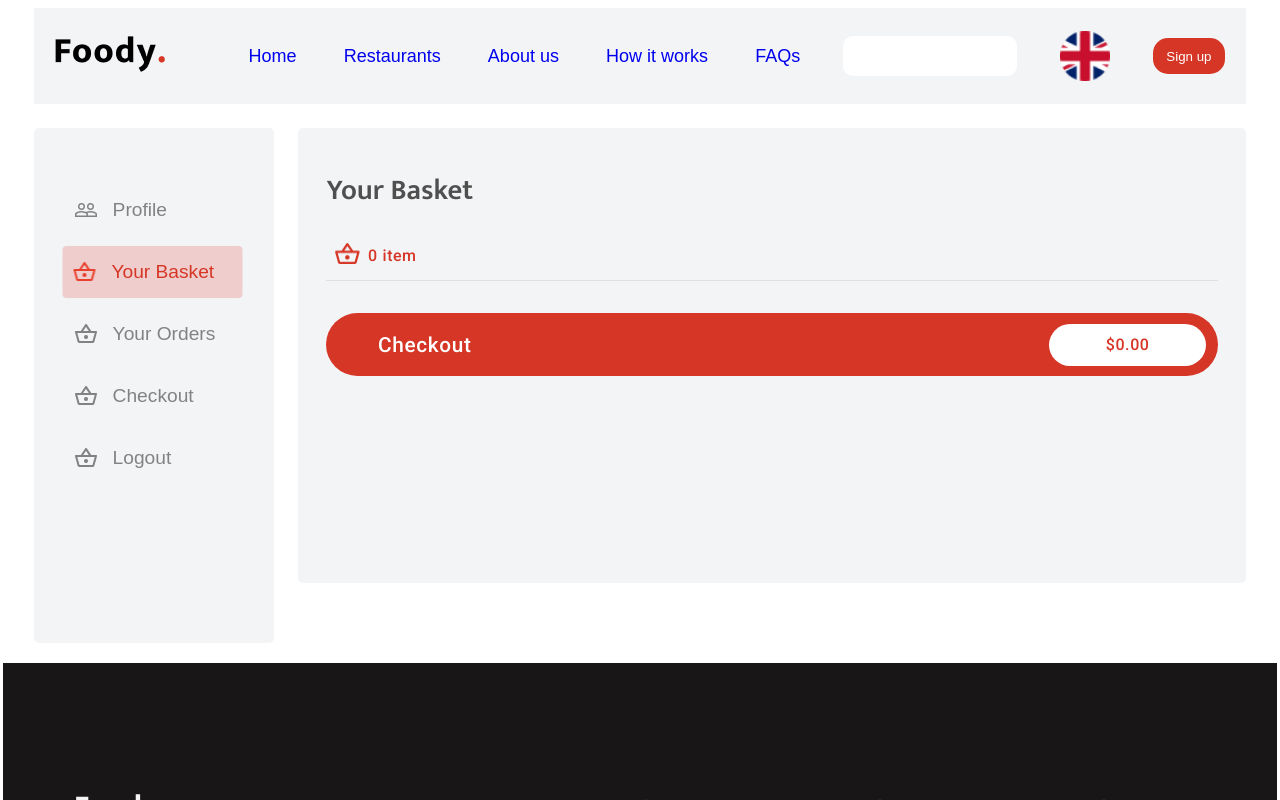
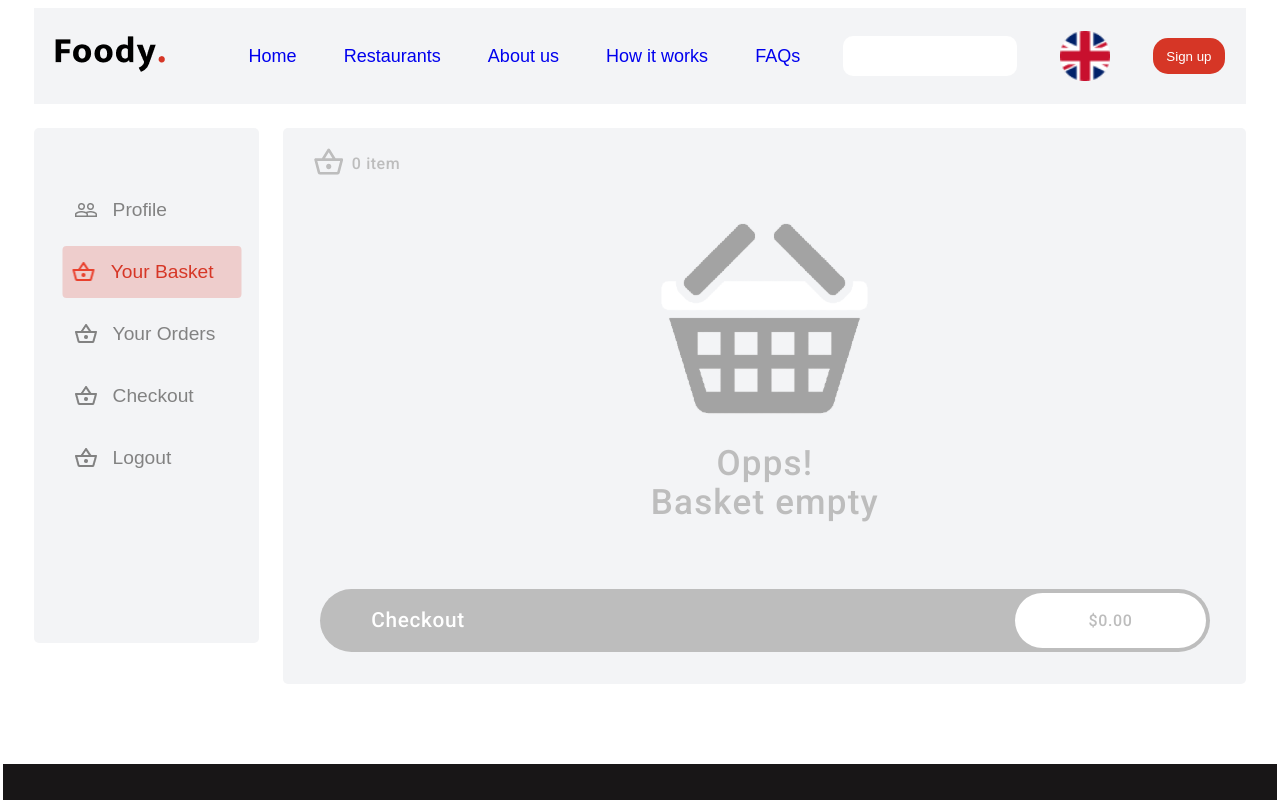
Before and after one commit to Rufat239/foody_client, a React (Create React App) app: page /yourBasketPage in a window 1280 px wide. Shown: the top 800 px of the page. Built offline with nearby package versions, Linux system fonts and the light colour scheme.

Commit message:
Created empty basket for Basket Page and writed css

```diff
--- /dev/null
+++ b/src/components/EmptyBasket/EmptyBasket.jsx
@@ -0,0 +1,47 @@
+import React from "react";
+import iconBasket from "../../assets/userBasket/iconBasket.svg";
+import emptyBasket from "../../assets/userBasket/emptyBasket.svg";
+import "../../style/emptyBasket.css"
+
+function EmptyBasket() {
+  return (
+    <div className="userEmptyBasketContainer2">
+      <div className="userEmptyBasketHeadPad2">
+
+        <div className="itemQuantityEmpty2">
+          <figure>
+            <img src={iconBasket} alt="" />
+          </figure>
+
+          <div className="quantityItemsEmpty2">
+            <span>0</span>
+            <p>item</p>
+          </div>
+        </div>
+        {/* </div> */}
+      </div>
+
+      <div className="userEmptyBasketItems2">
+
+        <figure>
+          <img src={emptyBasket} alt="" />
+        </figure>
+
+          <h2 className="firstEmptyText">Opps!</h2>
+          <h2 className="secondEmptyText">Basket empty</h2>
+      </div>
+
+
+      <div className="checkoutEmptyContainer2">
+        <button className="checkoutEmptyButton2">
+          <span className="checkoutEmptyText2">Checkout</span>
+          <span className="checkoutEmptyPrice2">$0.00</span>
+        </button>
+      </div>
+
+    </div>
+
+  );
+};
+
+export default EmptyBasket;
--- a/src/pages/YourBasketPage.jsx
+++ b/src/pages/YourBasketPage.jsx
@@ -1,14 +1,21 @@
 import React from 'react'
 import Sidebar from '../components/Sidebar/Sidebar'
 import UserBasket from '../components/UserBasket/UserBasket'
+import EmptyBasket from '../components/EmptyBasket/EmptyBasket'
+import { useSelector } from 'react-redux';
 
 
 function YourBasketPage() {
+  const basketItems = useSelector(state => state.basket.basketItems);
   return (
     <div>
     <div style={{ display: "flex", marginTop: "2%", columnGap: "2%" }}>
       <Sidebar />
-      <UserBasket />
+      {basketItems.length>0 ?(
+ <UserBasket />
+) : (
+  <EmptyBasket />
+)}
     </div>
     {/* <Footer /> */}
   </div>
--- /dev/null
+++ b/src/style/emptyBasket.css
@@ -0,0 +1,177 @@
+@import url("https://fonts.googleapis.com/css2?family=Mukta:wght@200;300;400;500;600;700;800&family=Roboto:ital,wght@0,100;0,300;0,400;0,500;0,700;0,900;1,100;1,300;1,400;1,500;1,700;1,900&display=swap");
+@import url("https://fonts.googleapis.com/css2?family=Roboto:ital,wght@0,100;0,300;0,400;0,500;0,700;0,900;1,100;1,300;1,400;1,500;1,700;1,900&display=swap");
+
+.userEmptyBasketContainer2 {
+  width: 79%;
+  /* height: 515px; */
+  height: auto;
+  background-color: #f3f4f6;
+  border-radius: 5px;
+  margin-bottom: 60px;
+  padding-inline: 3%;
+}
+
+
+
+                                   /* Quantity part */
+
+.itemQuantityEmpty2 {
+  display: flex;
+  transform: translateX(-3em);
+  /* gap: -20px; */
+}
+.itemQuantityEmpty2 figure {
+  color: #f3f4f6;
+  width: 2em;
+  height: 1.9em;
+}
+
+.itemQuantityEmpty2 figure img {
+  width: 100%;
+  height: 100%;
+}
+.quantityItemsEmpty2 {
+  display: flex;
+  flex-direction: row;
+  align-items: center;
+  margin-top: 8px;
+  transform: translateX(-2em);
+  gap: 5px;
+}
+
+.quantityItemsEmpty2 span,
+.quantityItemsEmpty2 p {
+  /* transform: translateX(-2em); */
+  font-size: 1rem;
+  font-family: "Roboto";
+  font-weight: 500;
+  color: #bdbdbd;
+  letter-spacing: 0.48px;
+}
+
+                                  /* Main part of empty basket css */
+.userEmptyBasketItems2 {
+  display: flex;
+  flex-direction: column;
+  justify-content: center;
+  align-items: center;
+}
+.userEmptyBasketItems2 figure{
+  width: 263px;
+  height: 236px;
+}
+.userEmptyBasketItems2 figure img{
+width: 100%;
+height: 100%;
+}
+
+.userEmptyBasketItems2 h2{
+  color: #bdbdbd;
+  text-align: center;
+  font-family: "Roboto";
+font-size: 35px;
+font-weight: 500;
+line-height: 50px;
+letter-spacing: 1.2px;
+}
+.firstEmptyText{
+  margin-top: -20px;
+}
+.secondEmptyText{
+  margin-top: -40px;
+}
+
+                                          /* Checkout part */
+
+.checkoutEmptyContainer2 {
+  display: flex;
+  justify-content: center;
+  align-items: center;
+  padding: 2em 0;
+  /* margin-top: -20px; */
+}
+
+
+.checkoutEmptyButton2 {
+  width: 100%;
+  height: 3.6em;
+  display: flex;
+  justify-content: space-between;
+  align-items: center;
+  background-color: #BDBDBD;
+  color: #fff;
+  padding: 0.9em 1.8em;
+  border: none;
+  border-radius: 6.25em;
+  /* border-radius: 5px; */
+  font-size: 1.1rem;
+  cursor: pointer;
+}
+
+.checkoutEmptyText2 {
+  margin-right: 1.25em;
+  font-family: "Roboto";
+  font-size: 1.3rem;
+  font-weight: 500;
+  font-style: normal;
+  letter-spacing: 0.66px;
+  margin-left: 20px;
+}
+
+.checkoutEmptyPrice2 {
+  width: 23%;
+  height: 3.4em;
+  font-family: "Roboto";
+  font-weight: 500;
+  background-color: #fff;
+  color: #BDBDBD;
+  display: flex;
+  justify-content: center;
+  align-items: center;
+  border-radius: 6.25em;
+  font-size: 1rem;
+  margin-right: -1.7em;
+  letter-spacing: 0.6px;
+}
+
+@media screen and (max-width: 431px) {
+  .userEmptyBasketContainer2 {
+    width: 100%;
+    background-color: #fff;
+    margin-top: 20px;
+  }
+  .userEmptyBasketHeadPad2 {
+    padding-inline: 3%;
+  }
+ .userEmptyBasketItems2 figure{
+  width: 178px;
+  height: 160px;
+
+ }
+ .userEmptyBasketItems2 figure img{
+  /* background-color: rgba(255, 255, 255, 0.938);  */
+  opacity: 0.3;
+  /* filter: brightness(0) saturate(1000%) sepia(100%) hue-rotate(-50deg) saturate(1000%); */
+ }
+  .userEmptyBasketItems2 h2{
+    font-size: 30px;
+  }
+
+  .checkoutEmptyButton2 {
+    height: 2.5em;
+  }
+  .checkoutEmptyText2 {
+    margin-left: 6px;
+    font-size: 0.8rem;
+  }
+  .checkoutEmptyPrice2 {
+    width: 6.9em;
+    height: 2.8em;
+    font-size: 0.8rem;
+    margin-right: -2.2em;
+  }
+
+  .userBasketItems2::-webkit-scrollbar-track {
+    background: #fff;
+  }
+}
```
Also changed, not shown: src/assets/userBasket/emptyBasket.svg (added), src/assets/userBasket/iconBasket.svg (added).
